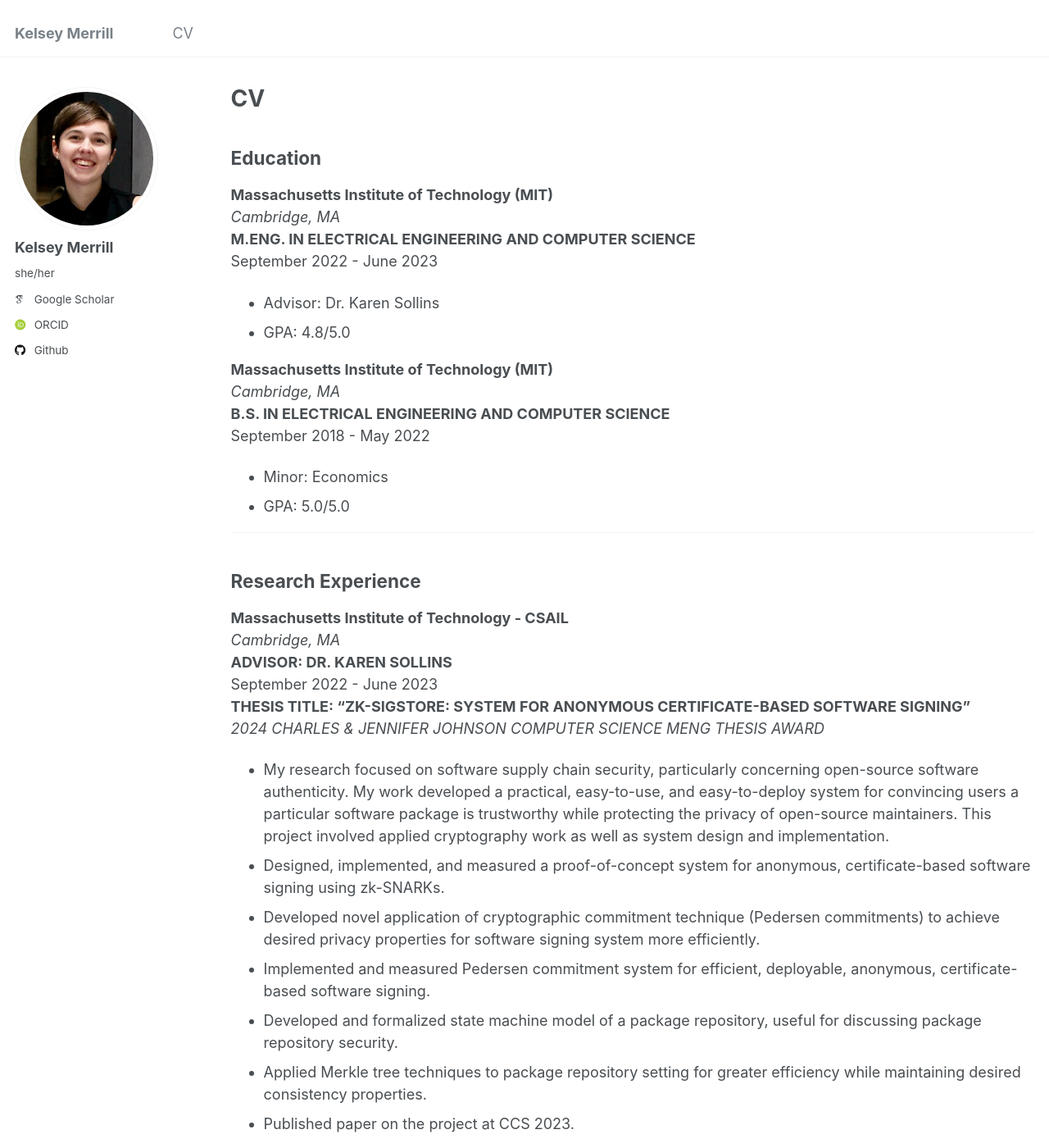
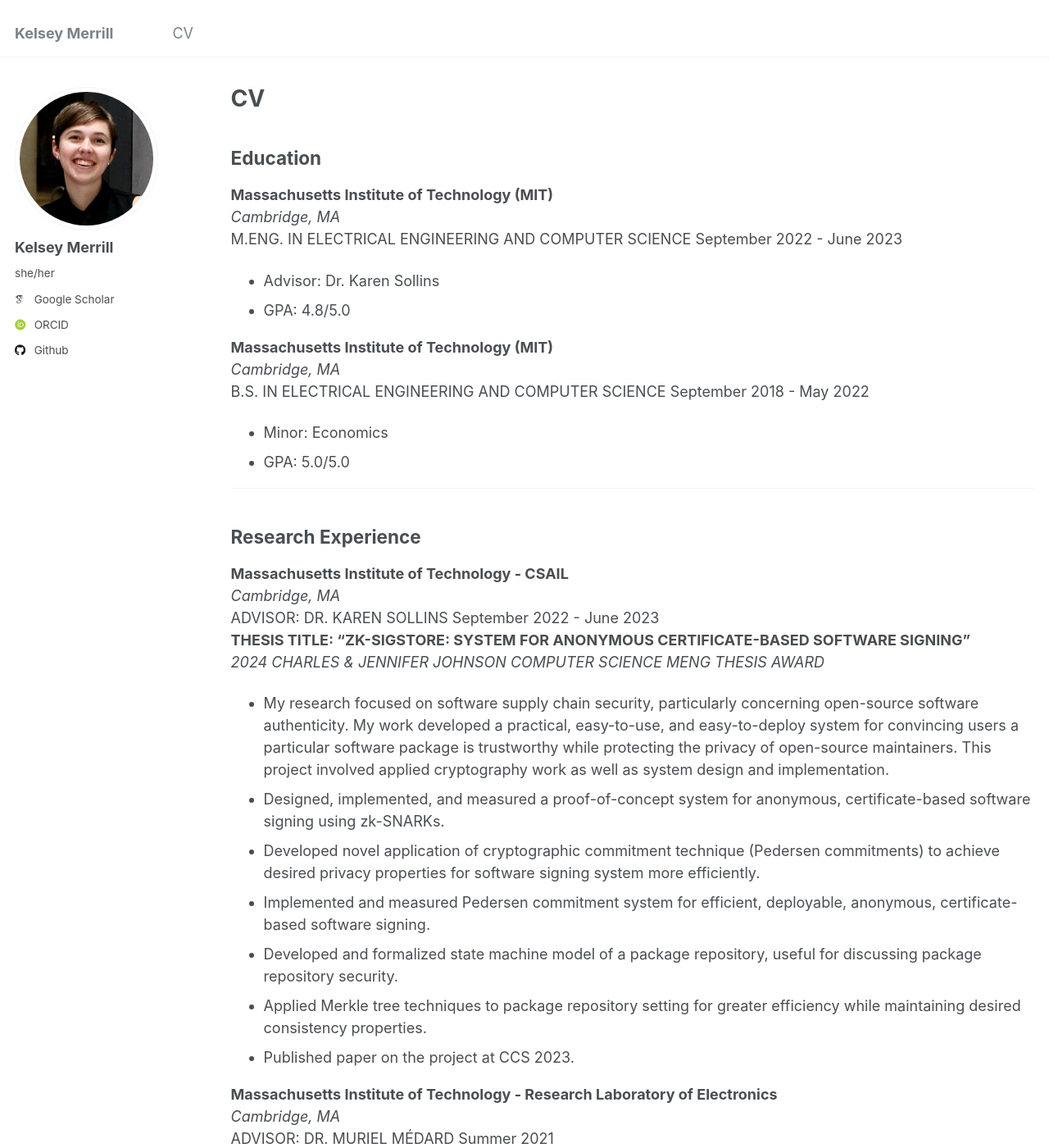
Before and after one commit to kmerrill18/kmerrill18.github.io, a Jekyll site: the page built from _pages/cv.md, in a window 1280 px wide and 1400 px high. Shown: the whole window at 82% size. Built offline with Jekyll 4.4.1, drawn with Linux system fonts in a browser that asks for light colours; some web fonts are replaced; some of the changed text lies outside the part shown.

Commit message:
fix cv formatting

```diff
--- a/_pages/cv.md
+++ b/_pages/cv.md
@@ -12,14 +12,14 @@ redirect_from:
 ## Education
 **Massachusetts Institute of Technology (MIT)**
 *Cambridge, MA*
-**M.ENG. IN ELECTRICAL ENGINEERING AND COMPUTER SCIENCE**
+M.ENG. IN ELECTRICAL ENGINEERING AND COMPUTER SCIENCE
 September 2022 - June 2023
 - Advisor: Dr. Karen Sollins
 - GPA: 4.8/5.0
 
 **Massachusetts Institute of Technology (MIT)**
 *Cambridge, MA*
-**B.S. IN ELECTRICAL ENGINEERING AND COMPUTER SCIENCE**
+B.S. IN ELECTRICAL ENGINEERING AND COMPUTER SCIENCE
 September 2018 - May 2022
 - Minor: Economics
 - GPA: 5.0/5.0
@@ -61,7 +61,7 @@ Summer 2021
 
 ## Publications
 
-- **Kelsey Merrill, Zachary Newman, Santiago Torres-Arias, Karen Sollins. CCS 2023.** *Speranza: Usable, privacy-friendly software signing.*
+- **Kelsey Merrill**, Zachary Newman, Santiago Torres-Arias, Karen Sollins. CCS 2023. *Speranza: Usable, privacy-friendly software signing.*
 
 ---
 
```
Also changed, not shown: other parts of _pages/cv.md (+2 -2 lines).
